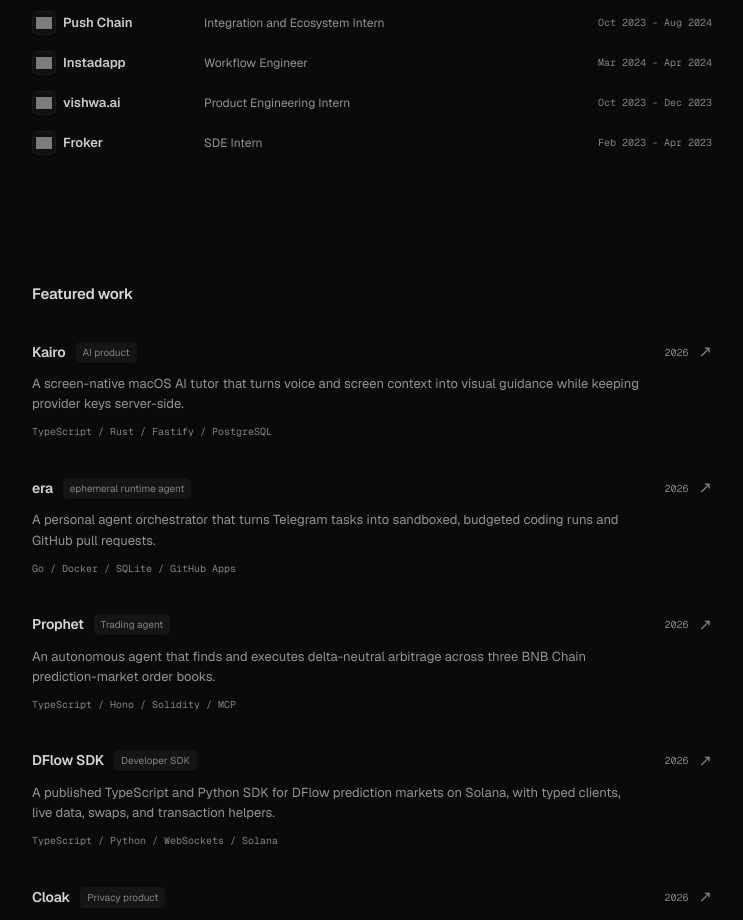
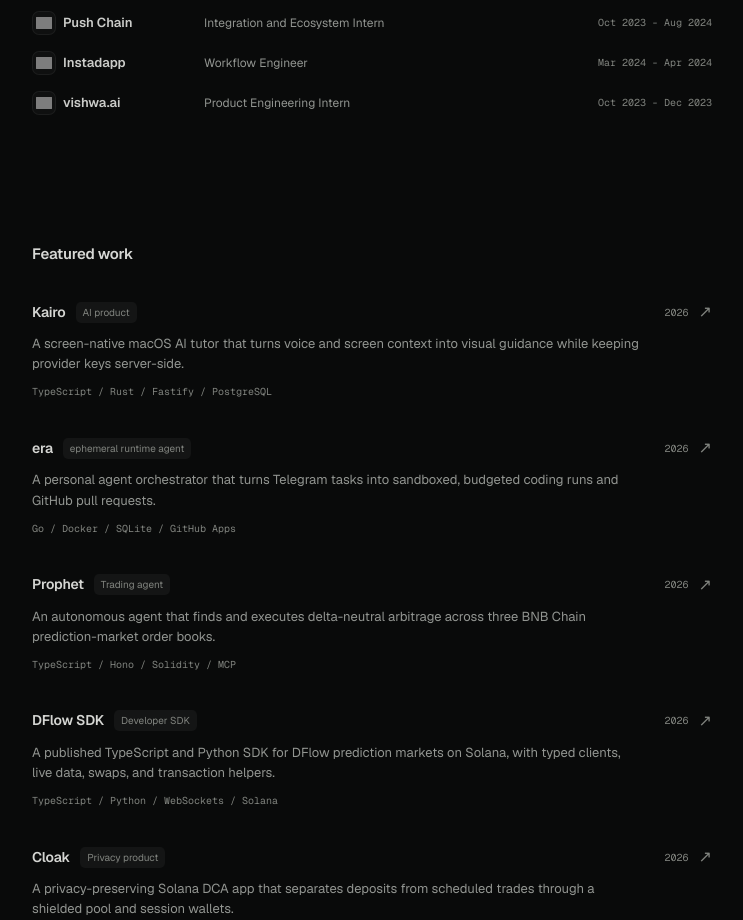
Before and after one commit to vaibhav0806/0xvaibhav, a Next.js app: page / in a window 1280 px wide. Shown: the part 1000-1920 px from the top of the page, without its empty margins (268-1011 px from the left). Built offline with nearby package versions, Linux system fonts and the light colour scheme; no server answers; grey boxes are pictures that could not be loaded.

Commit message:
remove Froker experience

```diff
--- a/content/portfolio.ts
+++ b/content/portfolio.ts
@@ -37,7 +37,6 @@
   { company: "Push Chain", role: "Integration and Ecosystem Intern", period: "Oct 2023 - Aug 2024", href: "https://push.org" },
   { company: "Instadapp", role: "Workflow Engineer", period: "Mar 2024 - Apr 2024", href: "https://instadapp.io" },
   { company: "vishwa.ai", role: "Product Engineering Intern", period: "Oct 2023 - Dec 2023", href: "https://vishwa.ai" },
-  { company: "Froker", role: "SDE Intern", period: "Feb 2023 - Apr 2023", href: "https://froker.in" },
 ];
 
 export const stack = [
```
Also changed, not shown: 1 other file (tests, documents, lock files or other folders).
